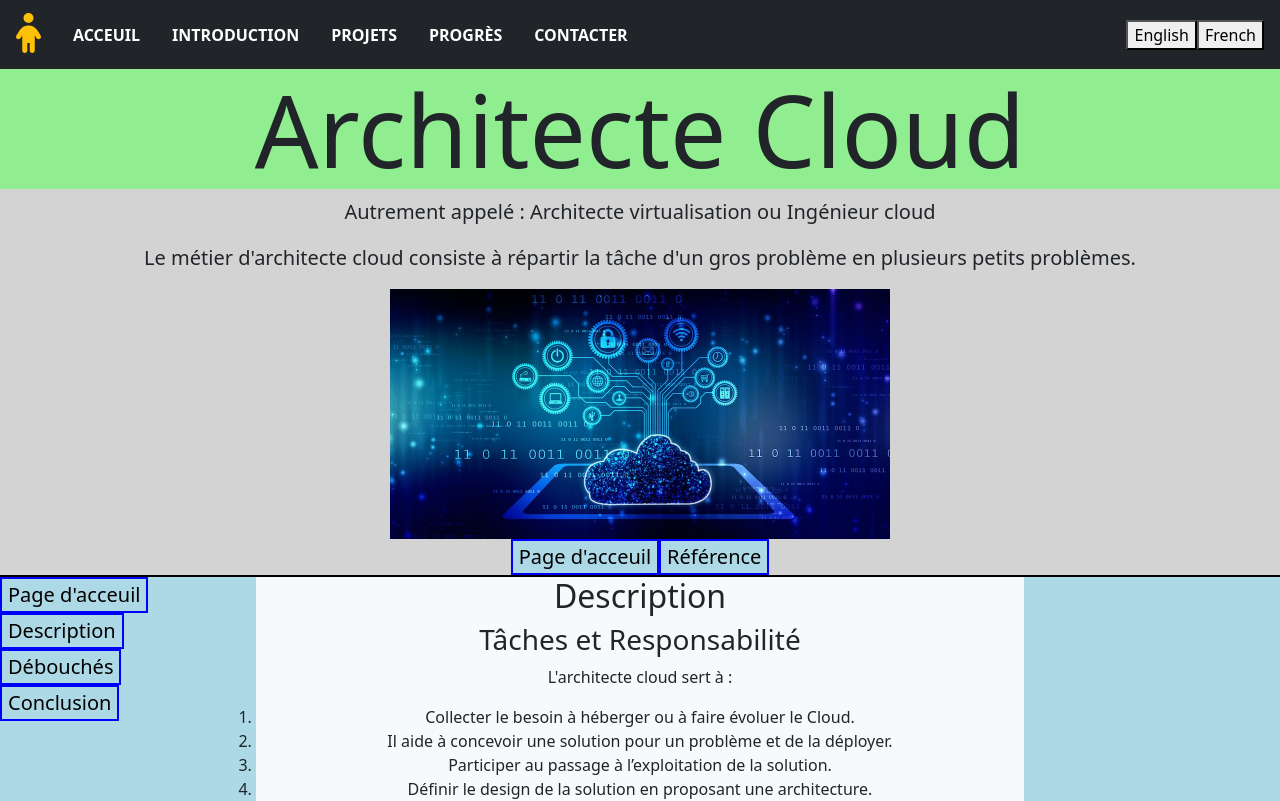
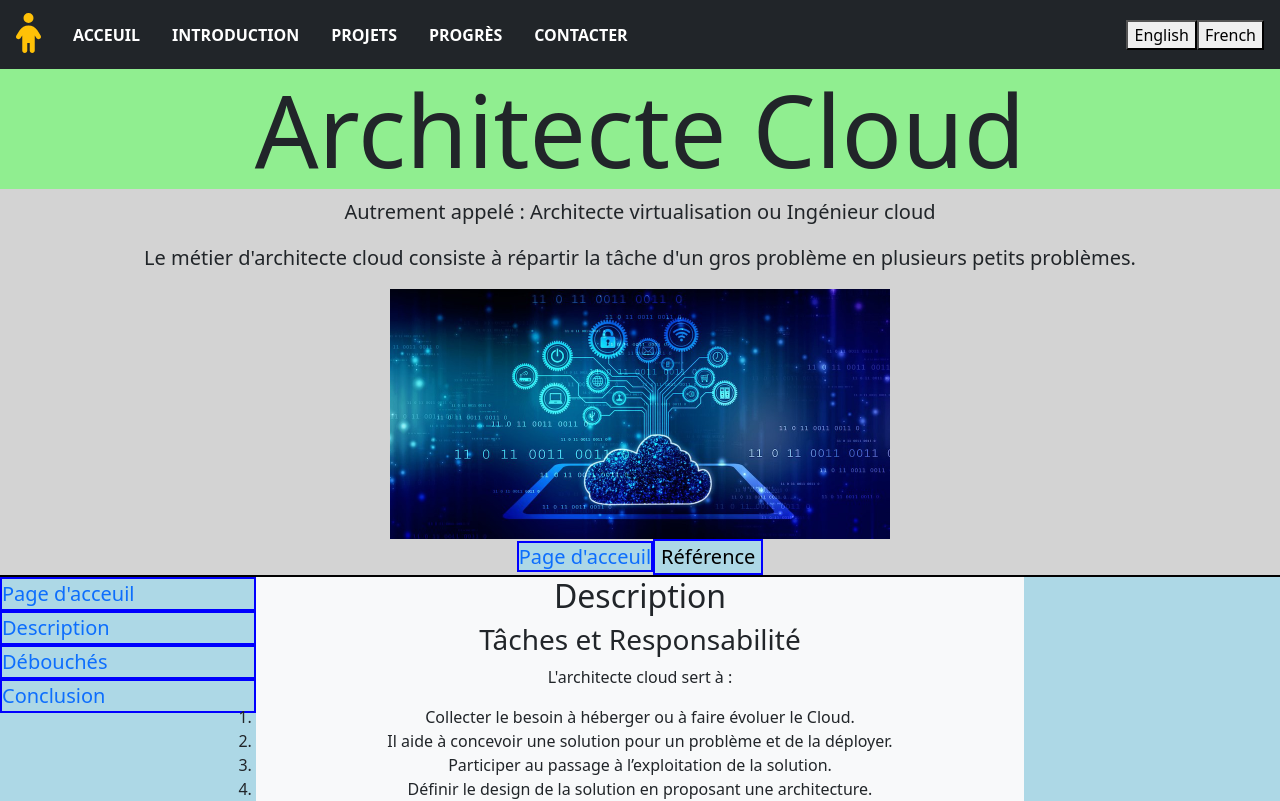
Before and after one commit to th3qu1x0t1c0n3/porfolio, a React (Create React App) app: page /architectCloud in a window 1280 px wide. Shown: the top 801 px of the page. Built offline with nearby package versions, Linux system fonts and the light colour scheme.

Commit message:
Copy right et +

```diff
--- a/src/assets/pseudoService/projetPseudoService.ts
+++ b/src/assets/pseudoService/projetPseudoService.ts
@@ -8,19 +8,19 @@ export const mesProjets: IProjet[] = [{
   auteur: "Louis-Philippe Forget",
   image: prevArchitectCloud,
   desc: "projects.architect.description",
-  lien: "/architectCloud"
+  lien: "/architectCloud#acceuil"
 }, {
   titre: "projects.games.title",
   auteur: "Louis-Philippe Forget",
   image: prevPortailJeux,
   desc: "projects.games.description",
-  lien: "/MiniGame"
+  lien: "/MiniGame#acceuil"
 }, {
   titre: "projects.d&d.title",
   auteur: "Louis-Philippe Forget",
   image: prevDungeon,
   desc: "projects.d&d.description",
-  lien: "/dungeon/personnage"
+  lien: "/dungeon/personnage#acceuil"
 },
 // {
 //   titre: "Magasin ecom",
--- a/src/components/architect/ArchitectCloud.tsx
+++ b/src/components/architect/ArchitectCloud.tsx
@@ -101,41 +101,41 @@ function ArchitectCloud() {
                     height="250"
                     style={imgStyle}
                 />
-                <button
-                    onClick={() => navigate("/architectCloud#acceuil")}
+                <a
+                    href={"/architectCloud#acceuil"}
                     style={buttonStyle}
                 >
                     Page d'acceuil
-                </button>
+                </a>
                 <button onClick={() => navigate("/architectCloud/references")} style={buttonStyle}>
                     Référence
                 </button>
             </header>
             <aside id="gauche" style={gaucheStyle}>
-                <button
-                    onClick={() => navigate("/architectCloud#acceuil")}
+                <a
+                    href={"/architectCloud#acceuil"}
                     style={asideButtonStyle}
                 >
                     Page d'acceuil
-                </button>
-                <button
-                    onClick={() => navigate("/architectCloud#descrip")}
+                </a>
+                <a
+                    href={"/architectCloud#descrip"}
                     style={asideButtonStyle}
                 >
                     Description
-                </button>
-                <button
-                    onClick={() => navigate("/architectCloud#debouche")}
+                </a>
+                <a
+                    href={"/architectCloud#debouche"}
                     style={asideButtonStyle}
                 >
                     Débouchés
-                </button>
-                <button
-                    onClick={() => navigate("/architectCloud#conclu")}
+                </a>
+                <a
+                    href={"/architectCloud#conclu"}
                     style={asideButtonStyle}
                 >
                     Conclusion
-                </button>
+                </a>
             </aside>
 
             <aside id="droite" style={droiteStyle}></aside>
@@ -262,13 +262,13 @@ function ArchitectCloud() {
             <aside></aside>
 
             <footer>
-                <button
-                    onClick={() => navigate("/architectCloud#acceuil")}
+                <a
+                    href={"/architectCloud#acceuil"}
                     style={buttonStyle}
                 >
                     Page d'acceuil
-                </button>
-                <p>&copy;Louis-Philippe Forget & &copy;Cégep André-Laurendeau</p>
+                </a>
+                <p>©Louis-Philippe Forget & ©Cégep André-Laurendeau</p>
             </footer>
         </div>
     );
--- a/src/components/home/Home.tsx
+++ b/src/components/home/Home.tsx
@@ -72,7 +72,7 @@ function Home () {
                             <p className="text-secondary">{t(projet.desc)}</p>
                         </div>
                         <div className="text-end">
-                            <button className="btn btn-outline-dark m-2 mt-0" onClick={() => navigate(projet.lien)}>{t('pages.home.goToProjects')}</button>
+                            <a className="btn btn-outline-dark m-2 mt-0" href={projet.lien} onClick={() => navigate(projet.lien)}>{t('pages.home.goToProjects')}</a>
                         </div>
                     </div>
                 ))}
--- a/src/language/fr.json
+++ b/src/language/fr.json
@@ -12,7 +12,7 @@
   "footer": {
     "title": "Site web Bootstrap",
     "desc": "Styles css et certaines fonctionnalités",
-    "copyright": "&copy; Copyright 2022 - Made by LP-F"
+    "copyright": "© Copyright 2022 - Made by LP-F"
   },
   "projects": {
     "architect": {
```
